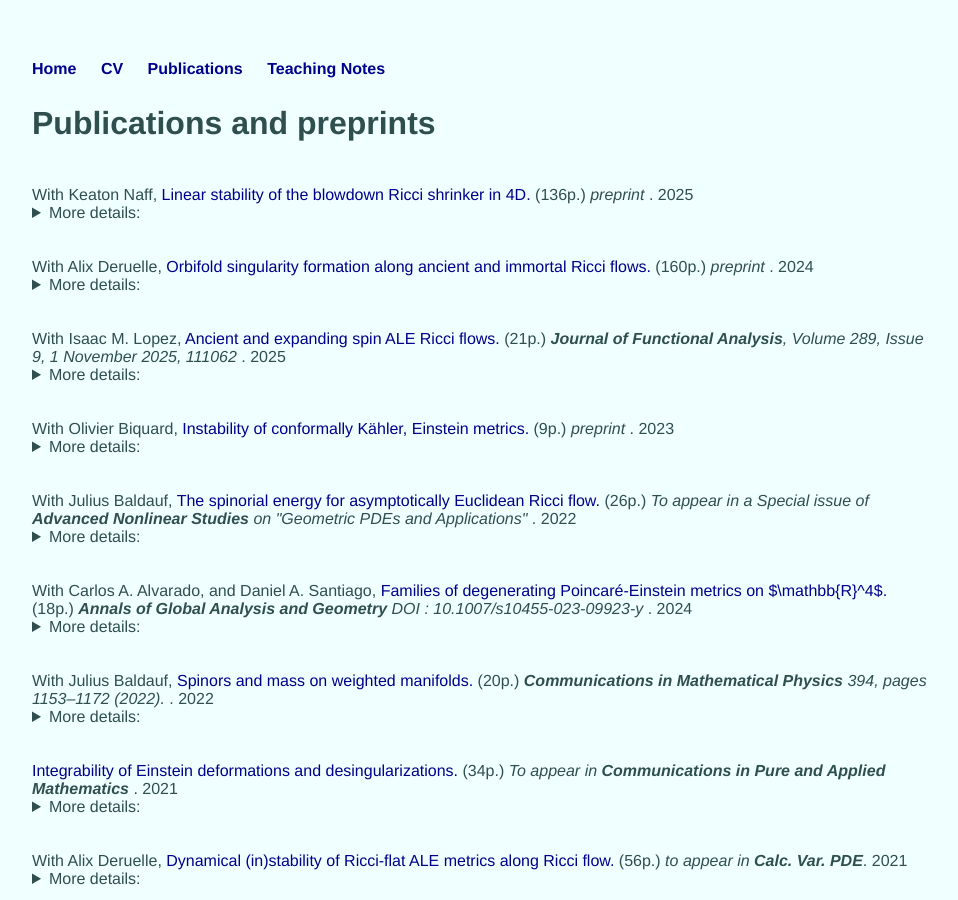
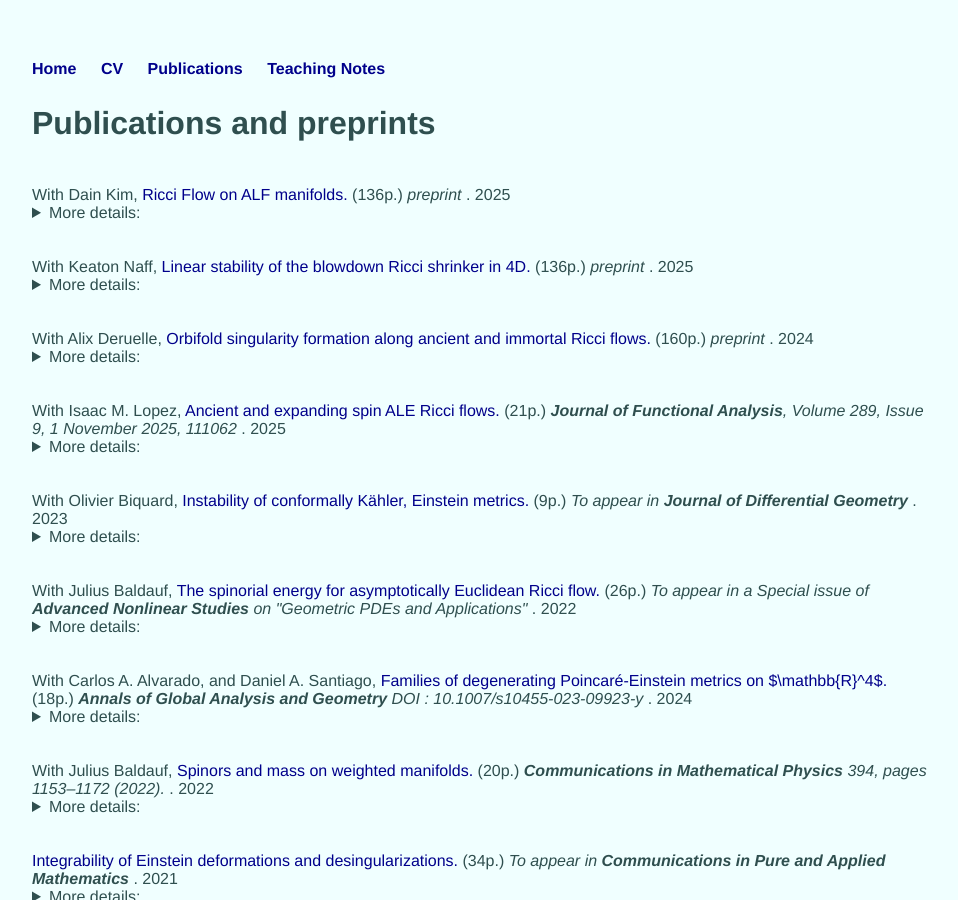
Before and after one commit to tristanozuch/tristanozuch.github.io, a Jekyll site: the page built from publications/index.html, in a window 1280 px wide and 900 px high. Shown: the whole window, without its empty margins (160-1118 px from the left). Built offline with Jekyll 4.4.1, drawn with Linux system fonts in a browser that asks for light colours.

Commit message:
Update index.html

```diff
--- a/publications/index.html
+++ b/publications/index.html
@@ -5,6 +5,13 @@ title: Publications
 
 
 <h2>Publications and preprints</h2>
+<br /> With Dain Kim, <a href="https://arxiv.org/abs/2510.21997"> Ricci Flow on ALF manifolds.</a> (136p.)  <i> preprint </i>.
+ 2025
+<br />
+<details>
+  <summary>More details:</summary><div style="margin: 15px;"> We prove that on ALF manifolds, the Ricci flow preserves the ALF structure, and develop a weighted Fredholm framework adapted to ALF manifolds. We define a renormalized Perelman's functional whose gradient flow is the Ricci flow. It is built from a relative mass with respect to a reference Ricci-flat metric at infinity. This yields a natural notion of variational and linear stability for Ricci-flat ALF 4-metrics and lets us show that the conformally Kähler, non-hyperkähler examples are dynamically unstable along Ricci flow. We finally relate these considerations to positive relative mass statements for ALF metrics. </div>
+</details><br />
+
 <br /> With Keaton Naff, <a href="https://www.arxiv.org/abs/2509.05470"> Linear stability of the blowdown Ricci shrinker in 4D.</a> (136p.)  <i> preprint </i>.
  2025
 <br />
@@ -26,7 +33,7 @@ title: Publications
   <summary>More details:</summary><div style="margin: 15px;"> We classify spin ALE ancient Ricci flows and spin ALE expanding solitons with suitable groups at infinity. In particular, the only spin ancient Ricci flows with groups at infinity in SU(2) and mild decay at infinity are hyperkähler ALE metrics. The main idea of the proof, of independent interest, consists in showing that the large-scale behavior of Perelman's mu-functional on any ALE orbifold with non-negative scalar curvature is controlled by a renormalized lambda-functional related to a notion of weighted mass. </div>
 </details><br />
 
-<br /> With Olivier Biquard, <a href="https://arxiv.org/abs/2310.10109"> Instability of conformally Kähler, Einstein metrics.</a> (9p.)  <i> preprint </i>.
+<br /> With Olivier Biquard, <a href="https://arxiv.org/abs/2310.10109"> Instability of conformally Kähler, Einstein metrics.</a> (9p.)  <i> To appear in <b>Journal of Differential Geometry</b> </i>.
  2023
 <br />
 <details>
```
